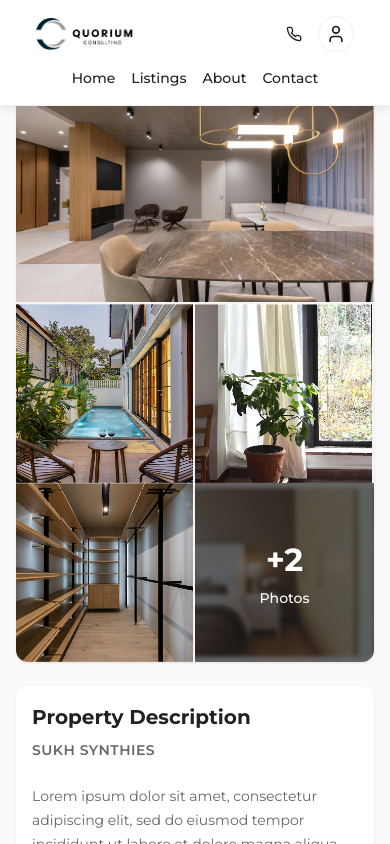
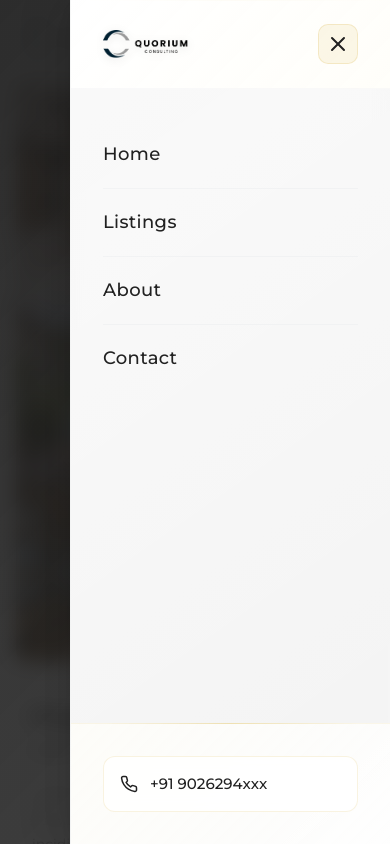
Before and after one commit to sakshamtolani-qc/real-estate-frontend, a React (Create React App) app: page /property/1 in a window 390 px wide. Both pictures are taken after a click on the button 336 px from the left and 34 px from the top of the page. Shown: the top 844 px of the page. Built offline with nearby package versions, Linux system fonts and the light colour scheme; no server answers.

Commit message:
Fixed header with the hamburger menu in mobile view

```diff
--- a/src/components/common/Header/Header.css
+++ b/src/components/common/Header/Header.css
@@ -81,3 +81,286 @@
   border-color: #D4AF37;
   background-color: #FFFEF9;
 }
+
+/* Mobile Menu Button - Hidden by default */
+.mobile-menu-button {
+  display: none;
+  align-items: center;
+  justify-content: center;
+  width: 44px;
+  height: 44px;
+  border: none;
+  background-color: transparent;
+  cursor: pointer;
+  color: #212121;
+  transition: all 0.3s ease;
+  border-radius: 8px;
+}
+
+.mobile-menu-button:hover {
+  color: #D4AF37;
+  background-color: rgba(212, 175, 55, 0.08);
+}
+
+/* Mobile Menu Overlay */
+.mobile-menu-overlay {
+  position: fixed;
+  top: 0;
+  left: 0;
+  right: 0;
+  bottom: 0;
+  background: linear-gradient(
+    135deg,
+    rgba(33, 33, 33, 0.95) 0%,
+    rgba(33, 33, 33, 0.85) 100%
+  );
+  backdrop-filter: blur(10px);
+  z-index: 100;
+  display: flex;
+  align-items: flex-start;
+  justify-content: flex-end;
+  animation: fadeIn 0.4s ease-out;
+}
+
+@keyframes fadeIn {
+  from {
+    opacity: 0;
+  }
+  to {
+    opacity: 1;
+  }
+}
+
+.mobile-menu {
+  background: linear-gradient(
+    145deg,
+    rgba(255, 255, 255, 0.98) 0%,
+    rgba(255, 255, 255, 0.95) 100%
+  );
+  backdrop-filter: blur(20px);
+  width: 320px;
+  height: 100vh;
+  padding: 0;
+  box-shadow:
+    -10px 0 40px rgba(0, 0, 0, 0.15),
+    -2px 0 10px rgba(0, 0, 0, 0.05);
+  border-left: 1px solid rgba(239, 240, 242, 0.3);
+  animation: slideInEnhanced 0.5s cubic-bezier(0.16, 1, 0.3, 1);
+  position: relative;
+  overflow: hidden;
+  display: flex;
+  flex-direction: column;
+}
+
+.mobile-menu::before {
+  content: '';
+  position: absolute;
+  top: 0;
+  left: 0;
+  right: 0;
+  height: 1px;
+  background: linear-gradient(
+    90deg,
+    transparent 0%,
+    #D4AF37 50%,
+    transparent 100%
+  );
+}
+
+/* Mobile Menu Header */
+.mobile-menu-header {
+  display: flex;
+  align-items: center;
+  justify-content: space-between;
+  padding: 1.5rem 2rem;
+  border-bottom: 1px solid rgba(239, 240, 242, 0.4);
+  background: linear-gradient(
+    135deg,
+    rgba(255, 255, 255, 0.95) 0%,
+    rgba(255, 254, 249, 0.9) 100%
+  );
+  backdrop-filter: blur(15px);
+}
+
+.mobile-logo {
+  display: flex;
+  align-items: center;
+  text-decoration: none;
+}
+
+.mobile-logo-image {
+  height: 28px;
+  width: auto;
+  filter: drop-shadow(0 2px 4px rgba(0, 0, 0, 0.1));
+}
+
+.mobile-close-button {
+  display: flex;
+  align-items: center;
+  justify-content: center;
+  width: 40px;
+  height: 40px;
+  border: none;
+  background-color: rgba(212, 175, 55, 0.1);
+  color: #212121;
+  border-radius: 10px;
+  cursor: pointer;
+  transition: all 0.3s ease;
+  border: 1px solid rgba(212, 175, 55, 0.2);
+}
+
+.mobile-close-button:hover {
+  background-color: rgba(212, 175, 55, 0.2);
+  color: #D4AF37;
+  transform: rotate(90deg) scale(1.05);
+}
+
+@keyframes slideInEnhanced {
+  from {
+    transform: translateX(100%) scale(0.95);
+    opacity: 0;
+  }
+  to {
+    transform: translateX(0) scale(1);
+    opacity: 1;
+  }
+}
+
+.mobile-nav {
+  display: flex;
+  flex-direction: column;
+  gap: 0;
+  margin-top: 2rem;
+  padding: 0 2rem;
+  flex: 1;
+}
+
+.mobile-nav-link {
+  color: #212121;
+  text-decoration: none;
+  font-size: 18px;
+  font-weight: 500;
+  font-family: 'Montserrat', sans-serif;
+  padding: 1.25rem 0;
+  border-bottom: 1px solid rgba(239, 240, 242, 0.6);
+  transition: all 0.3s ease;
+  position: relative;
+  letter-spacing: 0.02em;
+  display: flex;
+  align-items: center;
+  justify-content: space-between;
+}
+
+.mobile-nav-link::before {
+  content: '';
+  position: absolute;
+  left: 0;
+  bottom: 0;
+  width: 0;
+  height: 2px;
+  background: linear-gradient(90deg, #D4AF37, #F4E4A3);
+  transition: width 0.4s ease;
+}
+
+.nav-text {
+  transition: all 0.3s ease;
+}
+
+.nav-arrow {
+  font-size: 16px;
+  color: rgba(212, 175, 55, 0.6);
+  transform: translateX(-10px);
+  opacity: 0;
+  transition: all 0.3s ease;
+}
+
+.mobile-nav-link:hover {
+  color: #D4AF37;
+  transform: translateX(8px);
+  padding-left: 1rem;
+}
+
+.mobile-nav-link:hover .nav-arrow {
+  transform: translateX(0);
+  opacity: 1;
+  color: #D4AF37;
+}
+
+.mobile-nav-link:hover::before {
+  width: 60px;
+}
+
+.mobile-nav-link:last-child {
+  border-bottom: none;
+}
+
+.mobile-actions {
+  padding: 2rem;
+  margin-top: auto;
+  background: linear-gradient(
+    135deg,
+    rgba(255, 254, 249, 0.8) 0%,
+    rgba(255, 255, 255, 0.9) 100%
+  );
+  border-top: 1px solid rgba(212, 175, 55, 0.1);
+  position: relative;
+}
+
+.mobile-actions::before {
+  content: '';
+  position: absolute;
+  top: -1px;
+  left: 2rem;
+  right: 2rem;
+  height: 1px;
+  background: linear-gradient(
+    90deg,
+    transparent 0%,
+    rgba(212, 175, 55, 0.3) 50%,
+    transparent 100%
+  );
+}
+
+.mobile-phone-number {
+  display: flex;
+  align-items: center;
+  gap: 0.75rem;
+  color: #212121;
+  font-size: 15px;
+  font-family: 'Montserrat', sans-serif;
+  font-weight: 500;
+  padding: 1rem;
+  background: rgba(255, 255, 255, 0.7);
+  border-radius: 12px;
+  border: 1px solid rgba(212, 175, 55, 0.15);
+  transition: all 0.3s ease;
+  backdrop-filter: blur(10px);
+}
+
+.mobile-phone-number:hover {
+  background: rgba(255, 254, 249, 0.9);
+  border-color: rgba(212, 175, 55, 0.3);
+  transform: translateY(-2px);
+  box-shadow: 0 8px 25px rgba(212, 175, 55, 0.15);
+}
+
+/* Mobile Responsive Styles */
+@media (max-width: 768px) {
+  .nav-menu {
+    display: none;
+  }
+
+  .header-actions {
+    display: none;
+  }
+
+  .mobile-menu-button {
+    display: flex;
+  }
+
+  .header-container {
+    padding: 0 1rem;
+    margin-left: 10px;
+    margin-right: 10px;
+  }
+}
--- a/src/components/common/Header/Header.tsx
+++ b/src/components/common/Header/Header.tsx
@@ -1,8 +1,19 @@
-import { Phone, User } from 'lucide-react';
+import { Phone, User, Menu, X } from 'lucide-react';
 import { Link } from 'react-router-dom';
+import { useState } from 'react';
 import  './Header.css';
 
 export default function Header() {
+  const [isMenuOpen, setIsMenuOpen] = useState(false);
+
+  const toggleMenu = () => {
+    setIsMenuOpen(!isMenuOpen);
+  };
+
+  const closeMenu = () => {
+    setIsMenuOpen(false);
+  };
+
   return (
     <header className="header">
       <div className="header-container">
@@ -34,7 +45,55 @@ export default function Header() {
             <User size={20} />
           </button>
         </div>
+
+        {/* Mobile Menu Button */}
+        <button className="mobile-menu-button" onClick={toggleMenu}>
+          {isMenuOpen ? <X size={24} /> : <Menu size={24} />}
+        </button>
       </div>
+
+      {/* Mobile Menu Overlay */}
+      {isMenuOpen && (
+        <div className="mobile-menu-overlay" onClick={closeMenu}>
+          <div className="mobile-menu" onClick={(e) => e.stopPropagation()}>
+            {/* Mobile Menu Header */}
+            <div className="mobile-menu-header">
+              <Link to="/" className="mobile-logo" onClick={closeMenu}>
+                <img src="/logo.png" alt="Quorium" className="mobile-logo-image" />
+              </Link>
+              <button className="mobile-close-button" onClick={closeMenu}>
+                <X size={24} />
+              </button>
+            </div>
+
+            <nav className="mobile-nav">
+              <Link to="/" className="mobile-nav-link" onClick={closeMenu}>
+                <span className="nav-text">Home</span>
+                <span className="nav-arrow">→</span>
+              </Link>
+              <Link to="/properties" className="mobile-nav-link" onClick={closeMenu}>
+                <span className="nav-text">Listings</span>
+                <span className="nav-arrow">→</span>
+              </Link>
+              <Link to="/about" className="mobile-nav-link" onClick={closeMenu}>
+                <span className="nav-text">About</span>
+                <span className="nav-arrow">→</span>
+              </Link>
+              <Link to="/contact" className="mobile-nav-link" onClick={closeMenu}>
+                <span className="nav-text">Contact</span>
+                <span className="nav-arrow">→</span>
+              </Link>
+            </nav>
+
+            <div className="mobile-actions">
+              <div className="mobile-phone-number">
+                <Phone size={18} />
+                <span>+91 9026294xxx</span>
+              </div>
+            </div>
+          </div>
+        </div>
+      )}
     </header>
   );
 }
```
